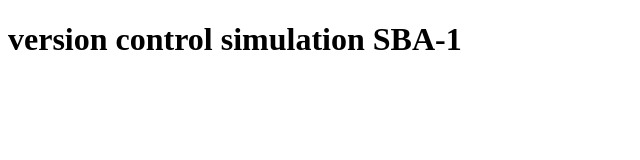
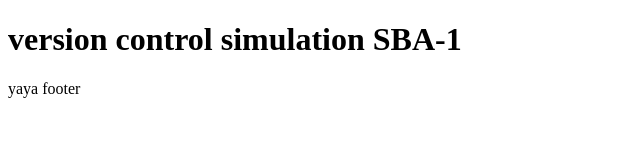
Before and after one commit to Yahia89/version-control-simulation-Yahia, a plain HTML site: page index.html in a window 1280 px wide. Shown: the full height of the page, 0-640 px from the left. Drawn offline with Linux system fonts and the light colour scheme.

Commit message:
commiting to simulate conflict

```diff
--- a/index.html
+++ b/index.html
@@ -7,5 +7,6 @@
 </head>
 <body>
     <h1>version control simulation SBA-1</h1>
+    <footer><p>yaya footer</p></footer>
 </body>
 </html>
```
